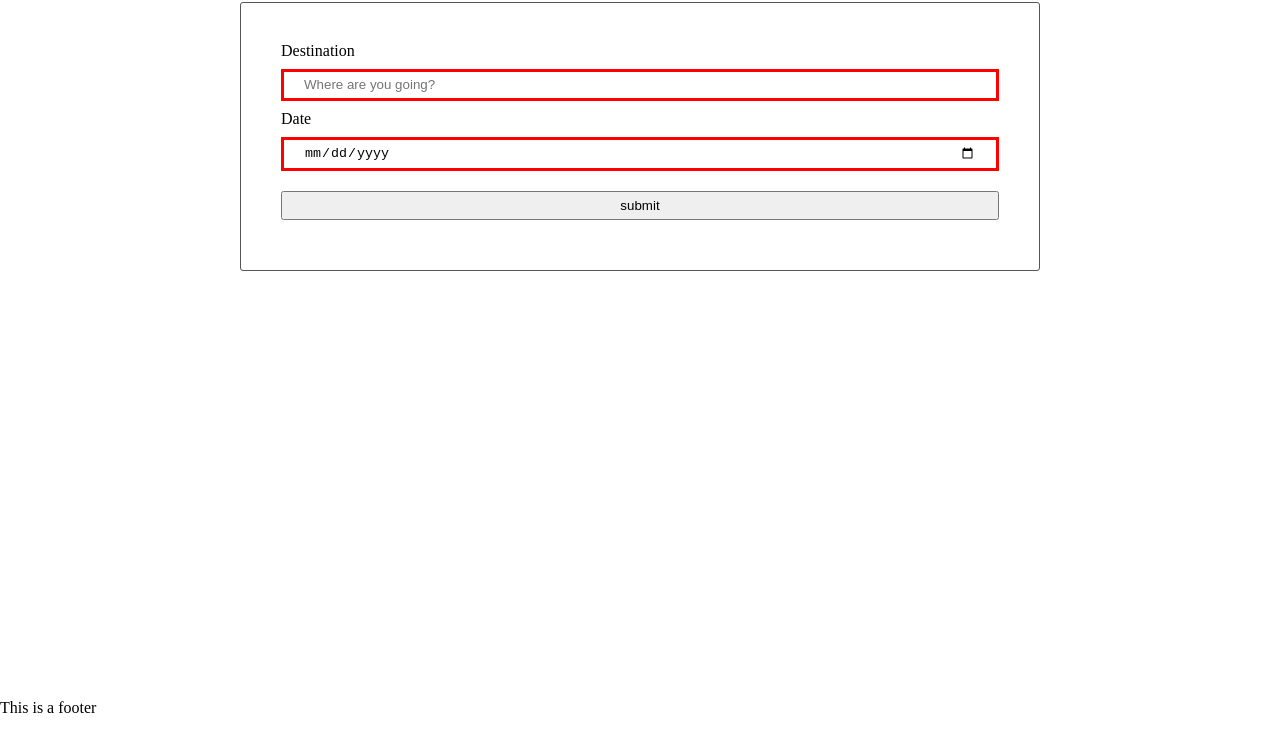
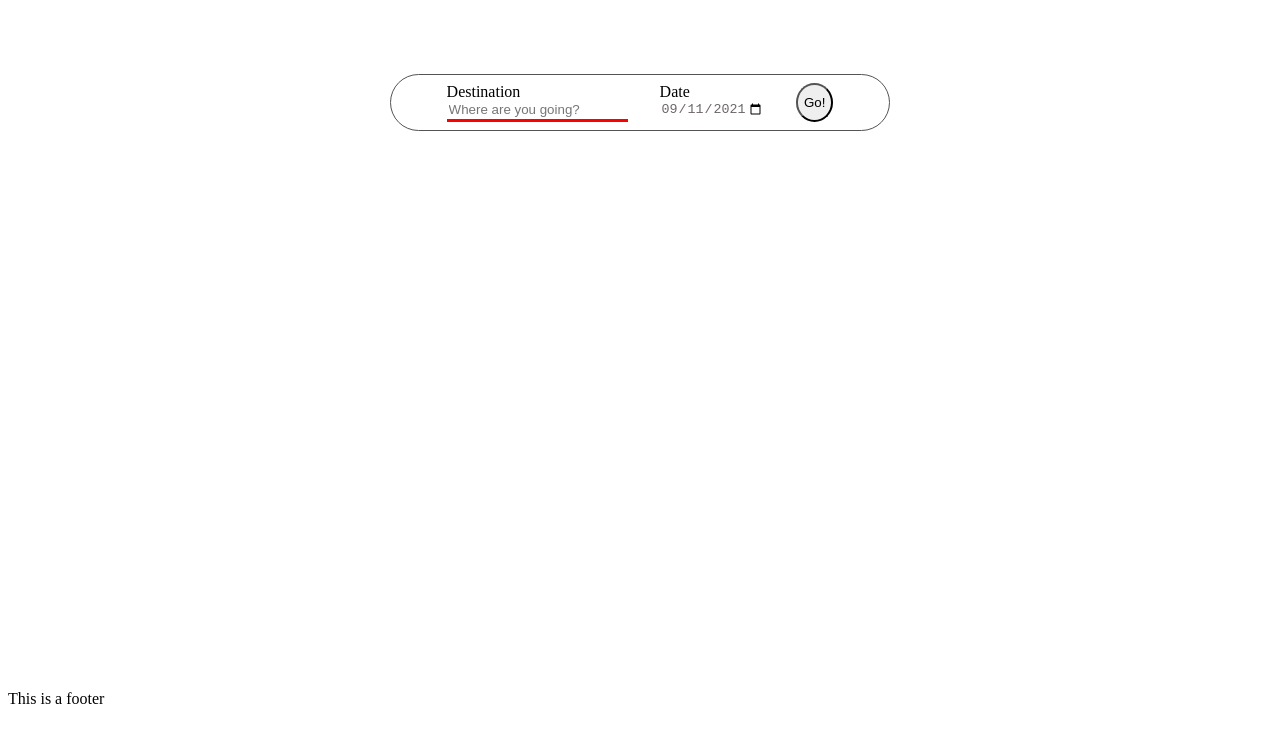
Before and after one commit to joshuaadu/laughing-eureka, a website built with webpack: page src/client/views/index.html in a window 1280 px wide. Shown: the part 84-816 px from the top of the page. Built offline with nearby package versions, Linux system fonts and the light colour scheme.

Commit message:
feat: Style form

```diff
--- a/src/client/js/date.js
+++ b/src/client/js/date.js
@@ -8,7 +8,7 @@ const setDateInputAttributes = () => {
     dateInput.setAttribute('min', today())
     dateInput.setAttribute('max', '2100-01-01')
     dateInput.setAttribute('pattern', '\d{4}-\d{2}-\d{2}')
-    dateInput.value = `${month}/${day}/${year}`
+    dateInput.value = today();
     console.log('custom date set')
 }
 
--- a/src/client/style.scss
+++ b/src/client/style.scss
@@ -1,4 +1,4 @@
-@use './styles/resets';
+// @use './styles/resets';
 @use './styles/base';
 @use './styles/footer';
 @use './styles/form';
--- a/src/client/styles/_form.scss
+++ b/src/client/styles/_form.scss
@@ -1,16 +1,39 @@
-form {
+.travel-info-form {
     border: 1px solid #545454;
-    border-radius: 3px;
-    padding: 40px;
+    border-radius: 2rem;
+    padding: 0.5rem 2.5rem;
+    display: flex;
+    justify-content: space-around;
+    max-width: max-content;
+    margin: 0 auto;
+
 }
 
-input {
-    padding: 5px 20px;
-    width: 100%;
-    line-height: 16px;
-    margin: 10px 0;
+.form-button {
+    margin: 0 1rem;
+    border-radius: 50%;
+}
 
-    &:invalid {
-        border: 3px solid red;
+.input-wrapper {
+    display: flex;
+    flex-direction: column;
+    // border-right: 2px soild#545454;
+    margin: 0 1rem;
+    & input {
+        // padding: 0.3rem 0;
+        // width: 100%;
+        line-height: 16px;
+        // margin: 0.5rem 0;
+        border: none;
+        max-width: 40ch;
+        color: #6d6767;
+
+        &:invalid {
+            border-bottom: 3px solid red;
+        }
+        &:focus {
+            border-bottom: 3px solid #545454;
+            outline: none;
+        }
     }
 }
--- a/src/client/views/index.html
+++ b/src/client/views/index.html
@@ -8,20 +8,23 @@
     <body>
 
         <header>
-            <div class="logo">
+            <h1 class="logo">
                 Travel Planner App
-            </div>
+            </h1>
         </header>
 
         <main>
             <section class="form-section">
                 <form class="travel-info-form">
-                    <label for="destination">Destination</label>
-                    <input id="destination" type="text" name="destination" value="" placeholder="Where are you going?" required>
-                    <label for="date">Date</label>
-                    <input id="date" type="date" name="date" value="" placeholder="Add date?" required>
-
-                    <input type="submit" class="form-button" name="" value="submit">
+                    <div class="input-wrapper">
+                        <label for="destination">Destination</label>
+                        <input id="destination" type="text" name="destination" value="" placeholder="Where are you going?" required>
+                    </div>
+                    <div class="input-wrapper">
+                        <label for="date">Date</label>
+                        <input id="date" type="date" name="date" value="" placeholder="Add date?" required>
+                    </div>
+                    <input type="submit" class="form-button" name="" value="Go!">
                 </form>
             </section>
 
```
